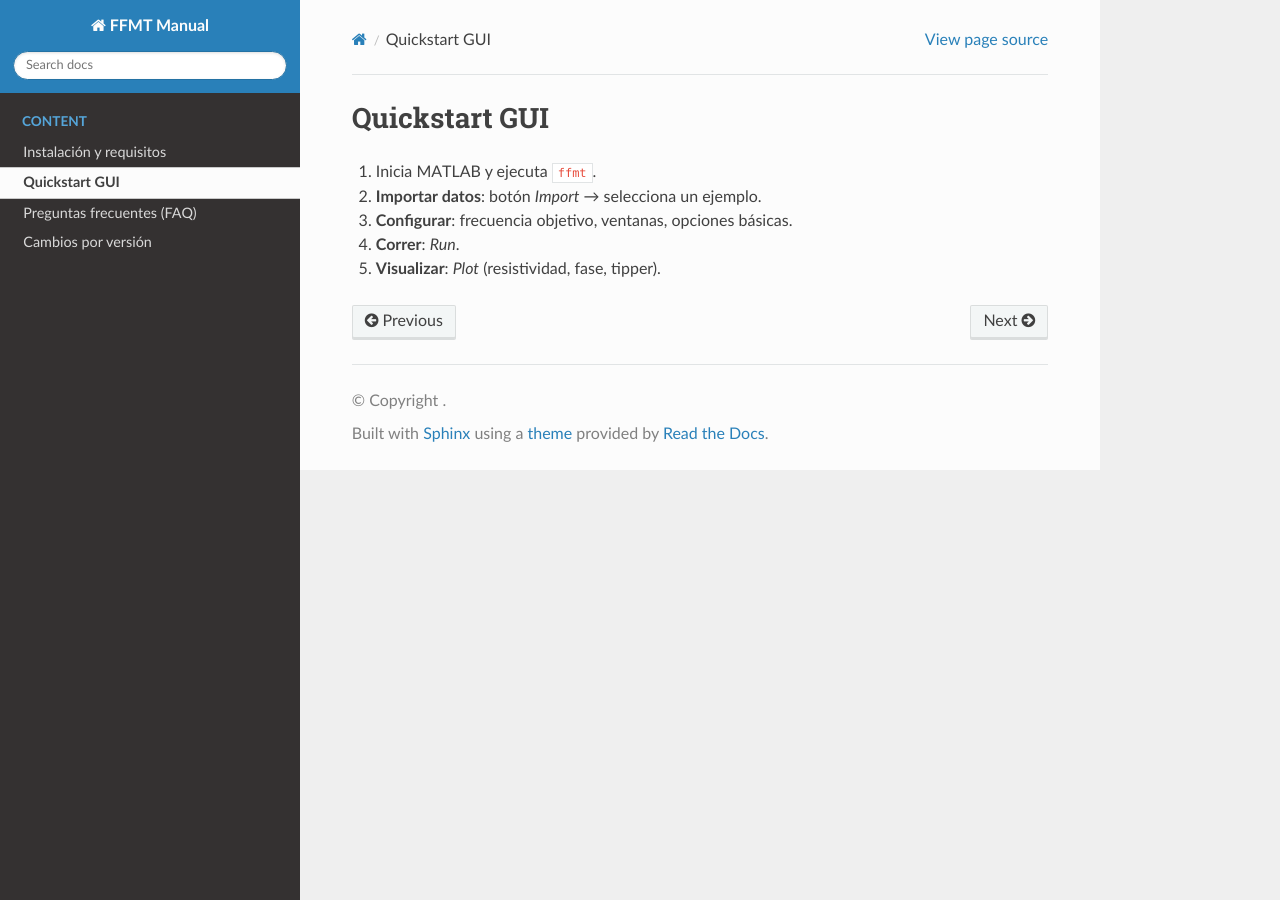
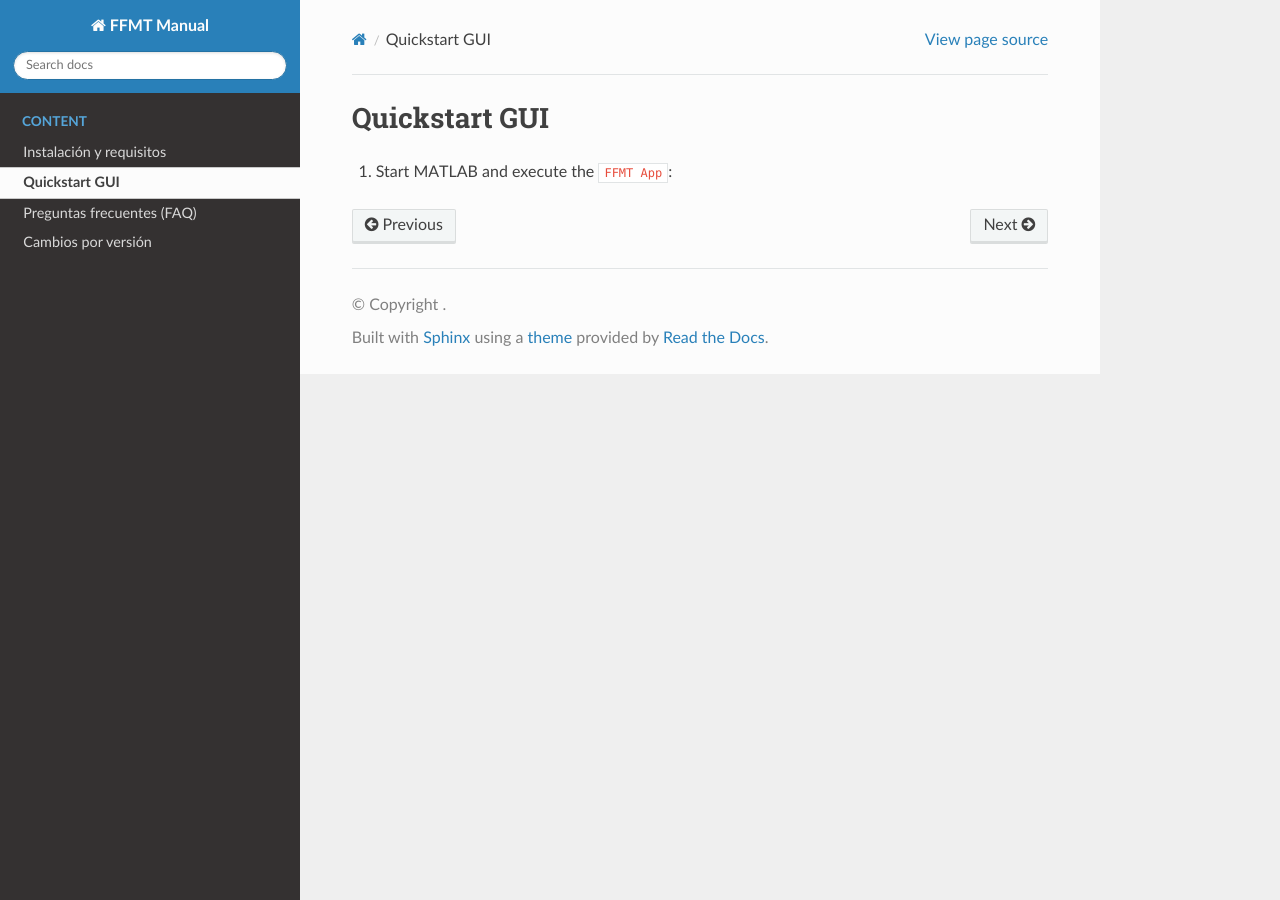
Before and after one commit to ffmtsw/ffmt, a Sphinx documentation site: the page built from docs/source/tutorials/quickstart-gui.md, in a window 1280 px wide. Built offline with Sphinx 7.4.7 and the Read the Docs theme 3.1.0, drawn with Linux system fonts in a browser that asks for light colours.

Commit message:
Update quickstart-gui.md

```diff
--- a/docs/source/tutorials/quickstart-gui.md
+++ b/docs/source/tutorials/quickstart-gui.md
@@ -1,7 +1,3 @@
 # Quickstart GUI
 
-1. Inicia MATLAB y ejecuta `ffmt`.
-2. **Importar datos**: botón *Import* → selecciona un ejemplo.
-3. **Configurar**: frecuencia objetivo, ventanas, opciones básicas.
-4. **Correr**: *Run*.
-5. **Visualizar**: *Plot* (resistividad, fase, tipper).
+1. Start MATLAB and execute the `FFMT App`:
```
